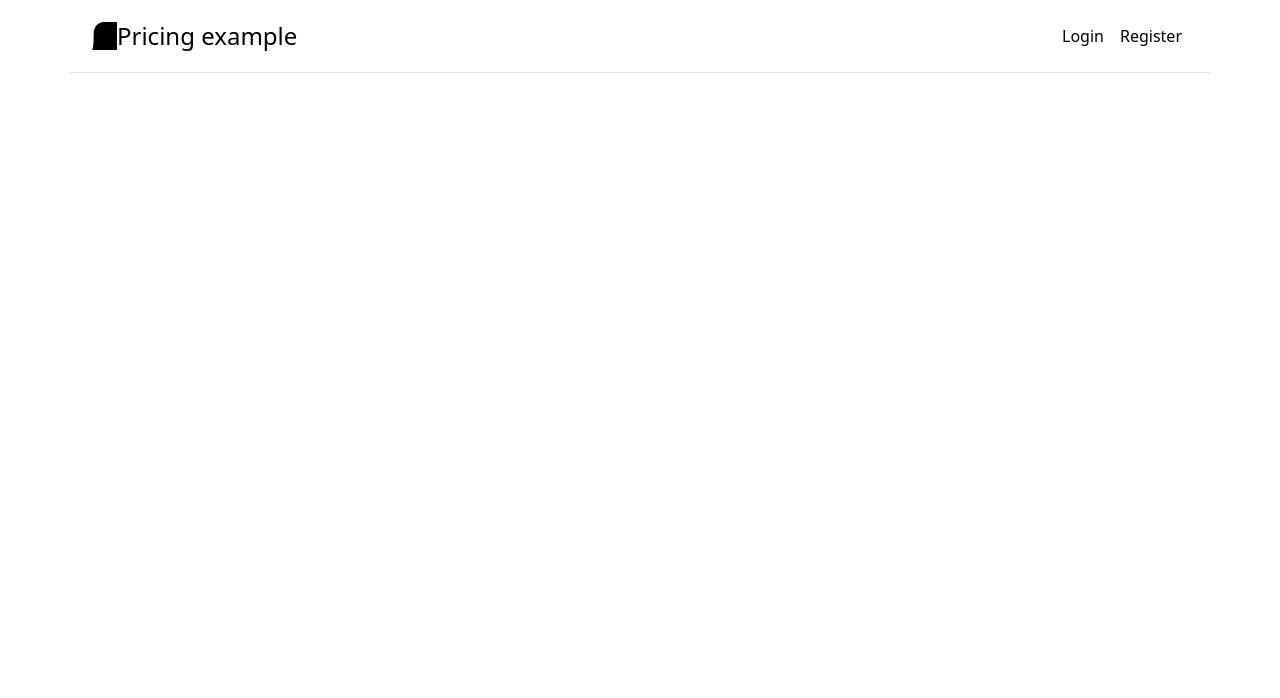
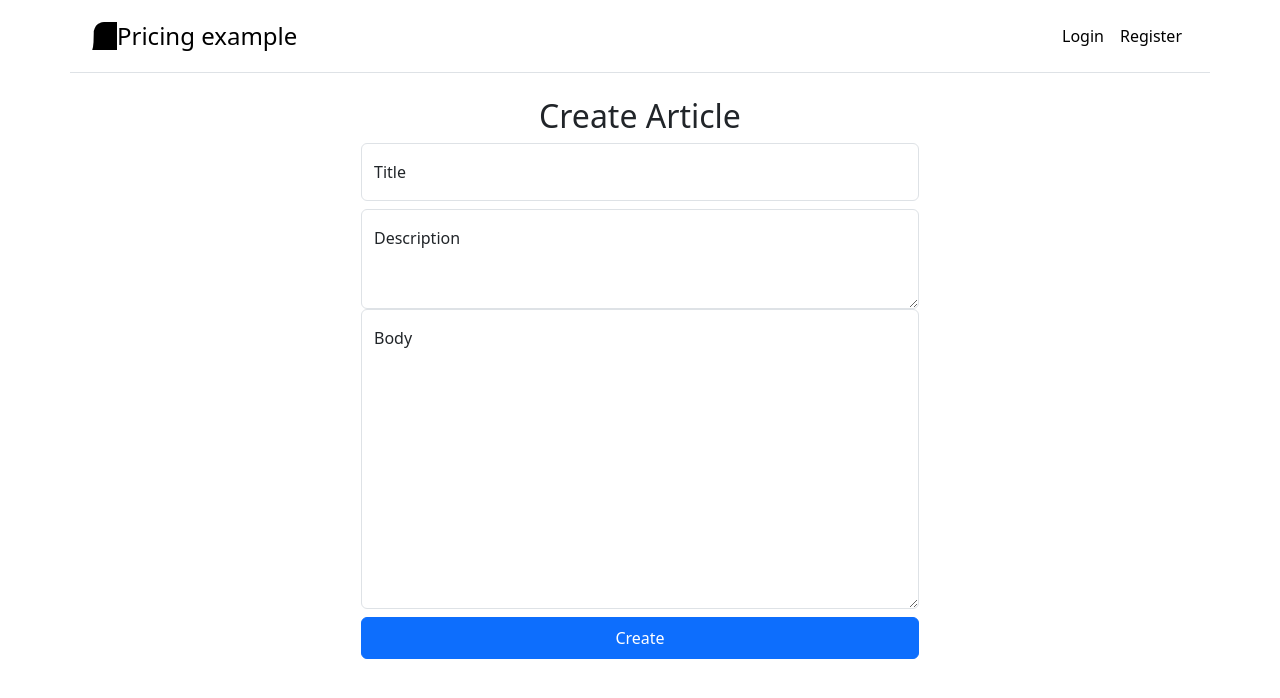
Before and after one commit to InomjonDev/Samar-Full-Stack, a React (Vite) app: page /create-article in a window 1280 px wide. Shown: the top 698 px of the page. Built offline with nearby package versions, Linux system fonts and the light colour scheme; no server answers.

Commit message:
Create article

```diff
--- a/src/App.jsx
+++ b/src/App.jsx
@@ -1,5 +1,12 @@
 import { Route, Routes } from "react-router-dom";
-import { Login, Main, Register, Navbar, ArticleDetail } from "./components";
+import {
+	Login,
+	Main,
+	Register,
+	Navbar,
+	ArticleDetail,
+	CreateArticle
+} from "./components";
 import { useEffect } from "react";
 import AuthService from "./service/auth";
 import { useDispatch } from "react-redux";
@@ -43,6 +50,7 @@
 					<Route path="/login" element={<Login />} />
 					<Route path="/register" element={<Register />} />
 					<Route path="/article/:slug" element={<ArticleDetail />} />
+					<Route path="/create-article" element={<CreateArticle />} />
 				</Routes>
 			</div>
 		</div>
--- /dev/null
+++ b/src/components/CreateArticle.jsx
@@ -0,0 +1,33 @@
+import { useState } from "react";
+import { Input, Textarea } from "../ui";
+
+function CreateArticle() {
+	const [title, setTitle] = useState("");
+	const [description, setDescription] = useState("");
+	const [body, setBody] = useState("");
+	return (
+		<div>
+			<h1 className="fs-2 text-center">Create Article</h1>
+			<div className="w-50 mx-auto">
+				<form>
+					<Input label={"Title"} state={title} setState={setTitle} />
+					<Textarea
+						label={"Description"}
+						state={description}
+						setState={setDescription}
+					/>
+					<Textarea
+						label={"Body"}
+						state={body}
+						setState={setBody}
+						height={"300px"}
+					/>
+					<button className="btn btn-primary w-100 py-2 mt-2" type="submit">
+						Create
+					</button>
+				</form>
+			</div>
+		</div>
+	);
+}
+export default CreateArticle;
--- a/src/components/Navbar.jsx
+++ b/src/components/Navbar.jsx
@@ -30,6 +30,12 @@
 						<p className="me-3 py-2 m-0 text-dark text-decoration-none">
 							{user.username}
 						</p>
+						<Link
+							className="me-3 py-2 text-dark text-decoration-none"
+							to={"/create-article"}
+						>
+							Create
+						</Link>
 						<button className="btn btn-outline-danger" onClick={logoutHandler}>
 							Logout
 						</button>
--- a/src/components/index.js
+++ b/src/components/index.js
@@ -4,3 +4,4 @@
 export { default as Navbar } from "./Navbar";
 export { default as ValidationError } from "./ValidationError";
 export { default as ArticleDetail } from "./ArticleDetail";
+export { default as CreateArticle } from "./CreateArticle";
--- /dev/null
+++ b/src/ui/Textarea.jsx
@@ -0,0 +1,16 @@
+function Textarea({ label, state, setState, height = "100px" }) {
+	return (
+		<div className="form-floating">
+			<textarea
+				className="form-control"
+				placeholder={label}
+				id="floatingTextarea"
+				style={{ height: height }}
+				value={state}
+				onChange={e => setState(e.target.value)}
+			></textarea>
+			<label htmlFor="floatingTextarea">{label}</label>
+		</div>
+	);
+}
+export default Textarea;
--- a/src/ui/index.js
+++ b/src/ui/index.js
@@ -1,2 +1,3 @@
 export { default as Input } from "./Input";
 export { default as Loader } from "./Loader";
+export { default as Textarea } from "./Textarea";
```
